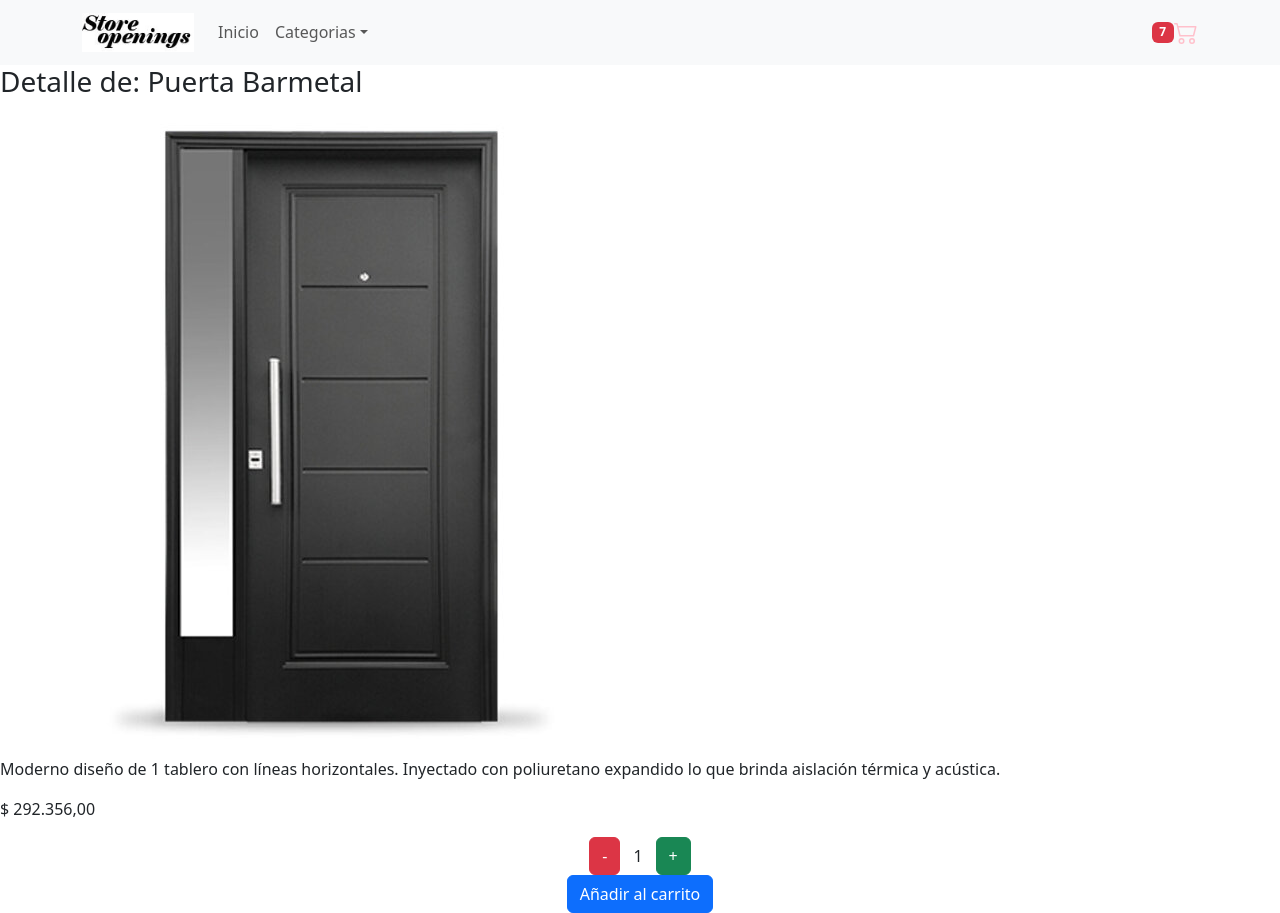
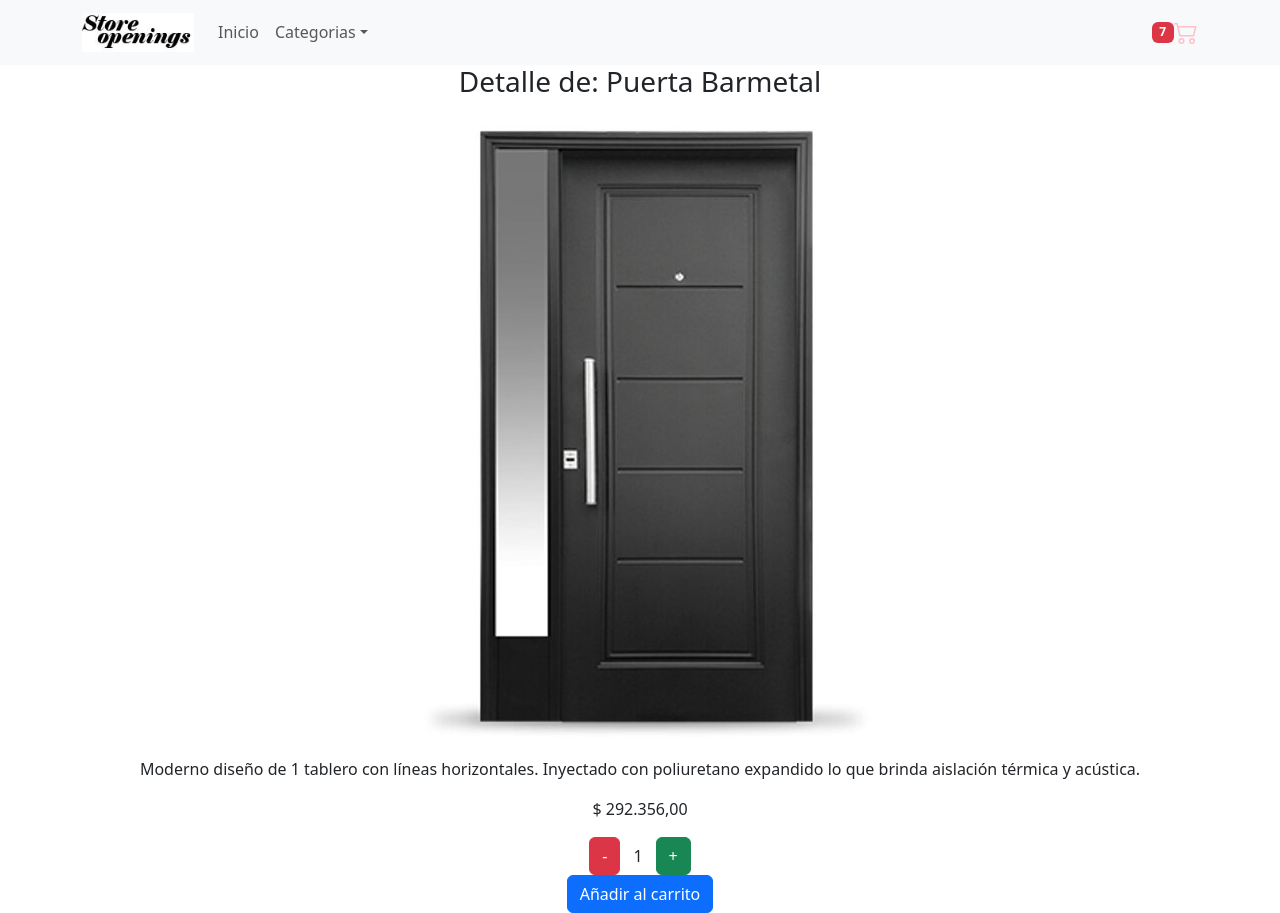
Before and after one commit to emablanco1800/-StoreOpenings, a React (Create React App) app: page /item/1 in a window 1280 px wide. Built offline with nearby package versions, Linux system fonts and the light colour scheme.

Commit message:
alineando ItemDetail

```diff
--- a/src/components/itemDetail/ItemDetail.jsx
+++ b/src/components/itemDetail/ItemDetail.jsx
@@ -3,7 +3,7 @@
 
 const ItemDetail = ({producto}) => {
     return(
-        <div>
+        <div className='d-flex flex-column align-items-center justify-content-around'>
             <h3>Detalle de: {producto.name} </h3>
             <img alt={producto.name} src={producto.imagen}/>
             <p>{producto.description}</p>
```
